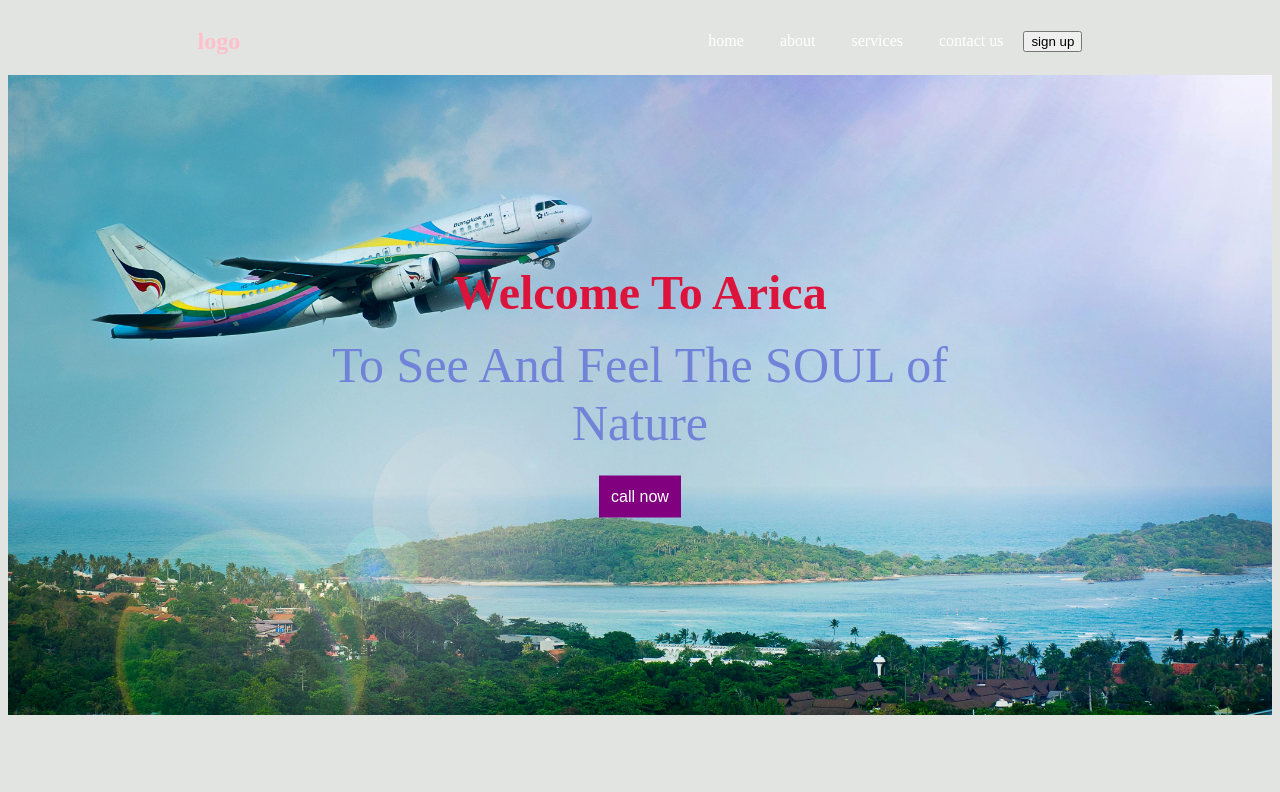
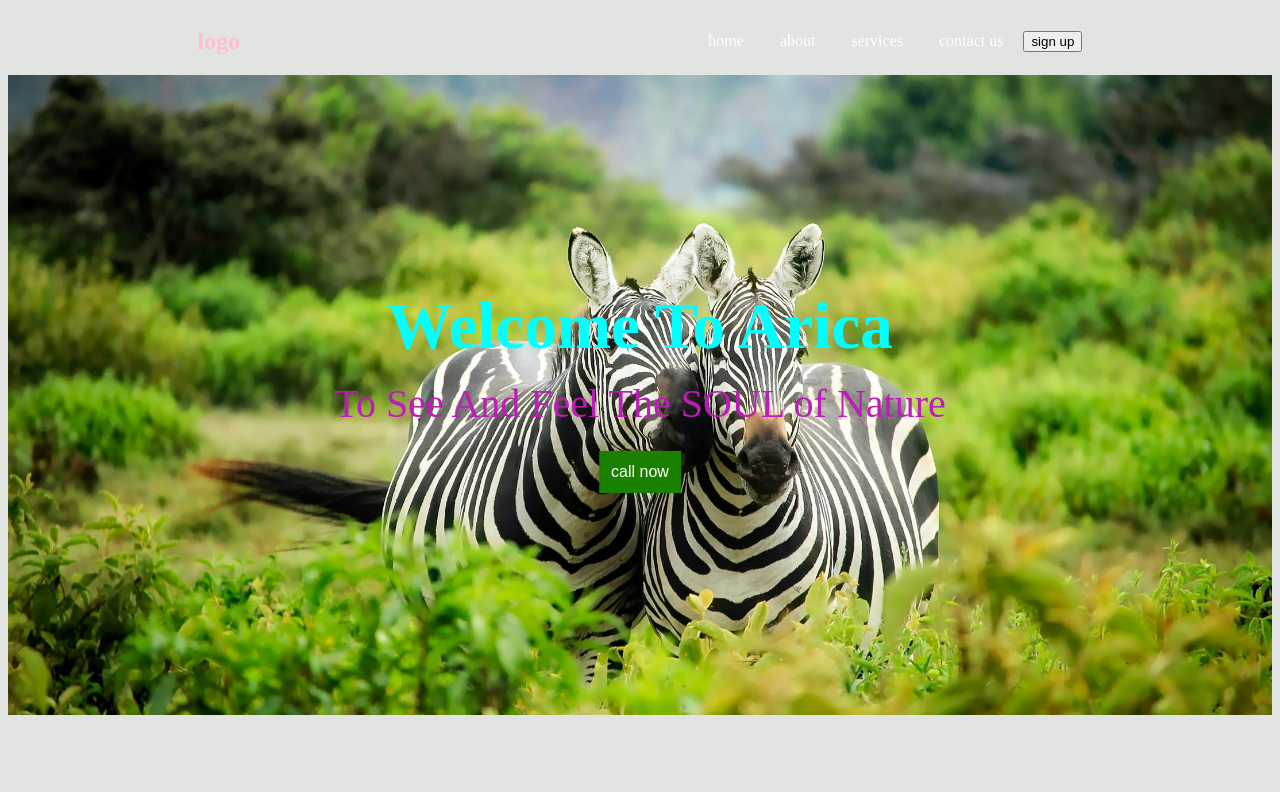
Before and after one commit to Esther-Oteyo/esther, a plain HTML site: page index.html in a window 1280 px wide. Shown: the top 792 px of the page. Drawn offline with Linux system fonts and the light colour scheme; files whose address does not match are found by name.

Commit message:
changed \essy

```diff
--- a/index.html
+++ b/index.html
@@ -54,7 +54,7 @@
 </section>
 <section class="hero">
 
-    <img src="flight.jpg" alt="hero content">
+    <img src="pexels-pixabay-247376.jpg" alt="hero content">
        <div class="hero-content">
       <h1>Welcome To Arica </h1>
       <p>To See And Feel The SOUL of Nature</p>
--- a/styles.css
+++ b/styles.css
@@ -42,23 +42,23 @@ body{
   color: white;
 }
 .hero-content h1{
-  font-size: 48px;
+  font-size: 65px;
   margin: 0;
-  color: crimson;
+  color:aqua;
 }
-.hero-content p{
-  font-size: 50px;
+.hero-content > p{
+  font-size: 40px;
   margin:16px 0;
-  color: rgb(112, 131, 216)
-  ;
+  color:rgb(187, 29, 182);
 }
+
 .hero-content button{
   margin: 8px;
   padding: 12px;
   font-size: 16px;
   border: none;
   color: #ffffff;
-  background-color: purple;
+  background-color: rgb(26, 128, 0);
   cursor:pointer;
 }
 .hero-content button:hover{
```
Also changed, not shown: about.html (+1 -1 lines), pexels-pixabay-247376.jpg (added).
